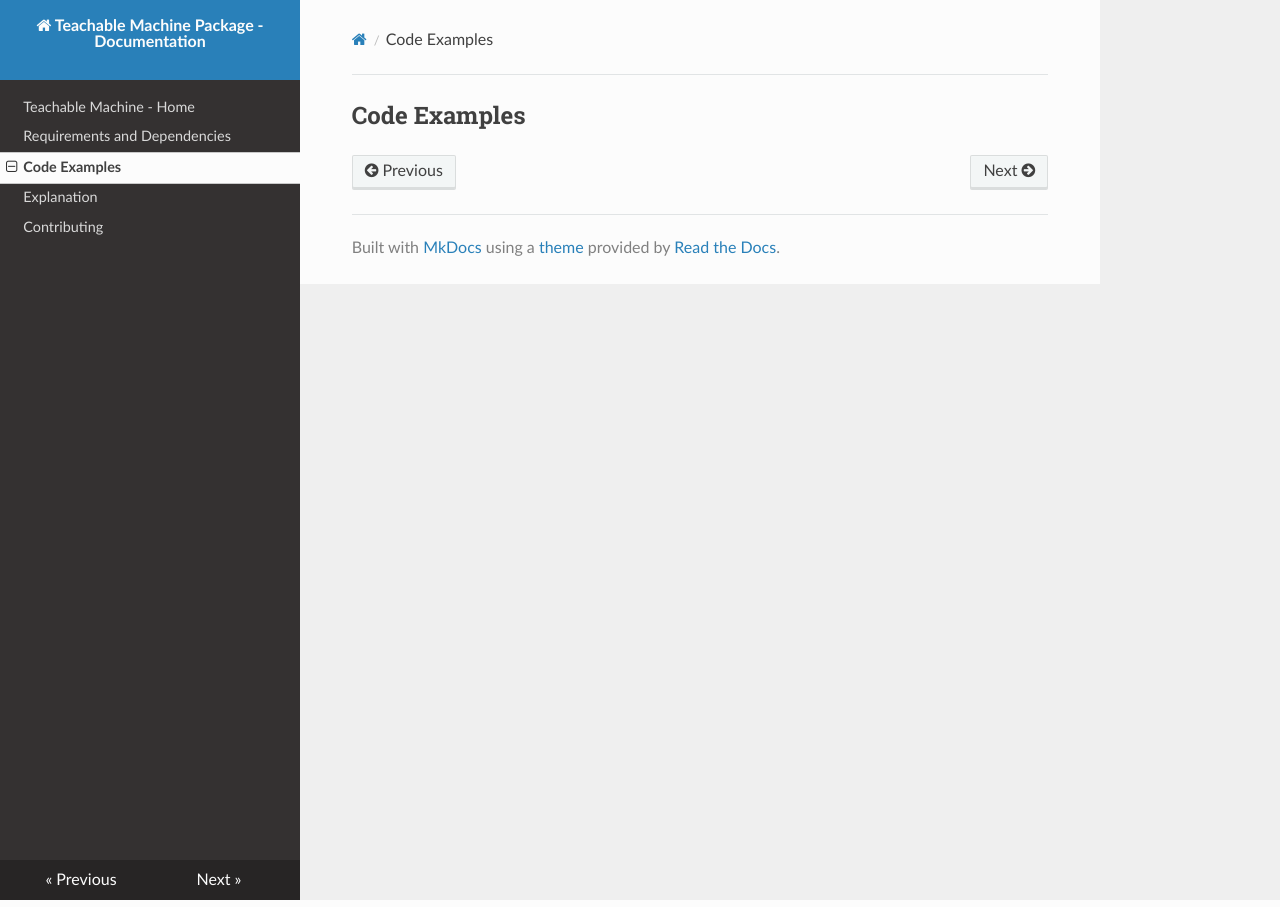
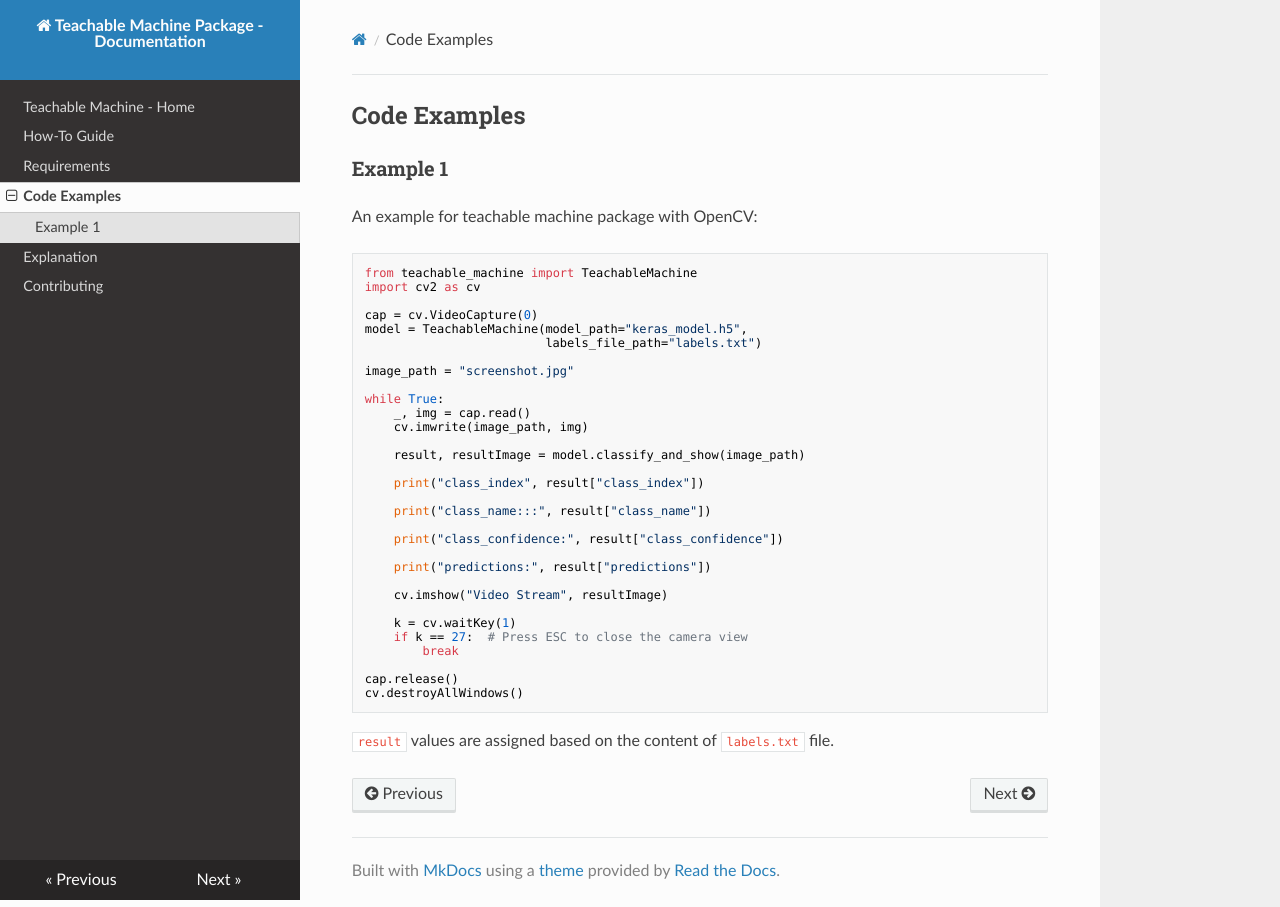
Before and after one commit to MeqdadDev/teachable-machine, an MkDocs documentation site: the page built from docs/codeExamples.md, in a window 1280 px wide. Built offline with MkDocs 1.6.1, drawn with Linux system fonts in a browser that asks for light colours; nearby versions of some CDN libraries.

Commit message:
build documentation for package version 1.2 (examples, requirements, installation guide, contributing)

````diff
--- a/docs/codeExamples.md
+++ b/docs/codeExamples.md
@@ -1 +1,41 @@
 ## Code Examples
+
+### Example 1
+
+An example for teachable machine package with OpenCV:
+
+```python
+from teachable_machine import TeachableMachine
+import cv2 as cv
+
+cap = cv.VideoCapture(0)
+model = TeachableMachine(model_path="keras_model.h5",
+                         labels_file_path="labels.txt")
+
+image_path = "screenshot.jpg"
+
+while True:
+    _, img = cap.read()
+    cv.imwrite(image_path, img)
+
+    result, resultImage = model.classify_and_show(image_path)
+
+    print("class_index", result["class_index"])
+
+    print("class_name:::", result["class_name"])
+
+    print("class_confidence:", result["class_confidence"])
+
+    print("predictions:", result["predictions"])
+
+    cv.imshow("Video Stream", resultImage)
+
+    k = cv.waitKey(1)
+    if k == 27:  # Press ESC to close the camera view
+        break
+
+cap.release()
+cv.destroyAllWindows()
+```
+
+`result` values are assigned based on the content of `labels.txt` file.
--- a/mkdocs.yml
+++ b/mkdocs.yml
@@ -8,7 +8,8 @@
 
 nav:
   - Teachable Machine - Home: index.md
-  - Requirements and Dependencies: requirements.md
+  - How-To Guide: how-to-guide.md
+  - Requirements: requirements.md
   - Code Examples: codeExamples.md
   - Explanation: explanation.md
   - Contributing: contribution.md
````
Also changed, not shown: README.md (+8 -12 lines), docs/contribution.md (+16 -0 lines), docs/explanation.md (+2 -0 lines), docs/how-to-guide.md (added, +7 -0 lines), docs/index.md (+19 -2 lines), docs/requirements.md (+12 -0 lines).
